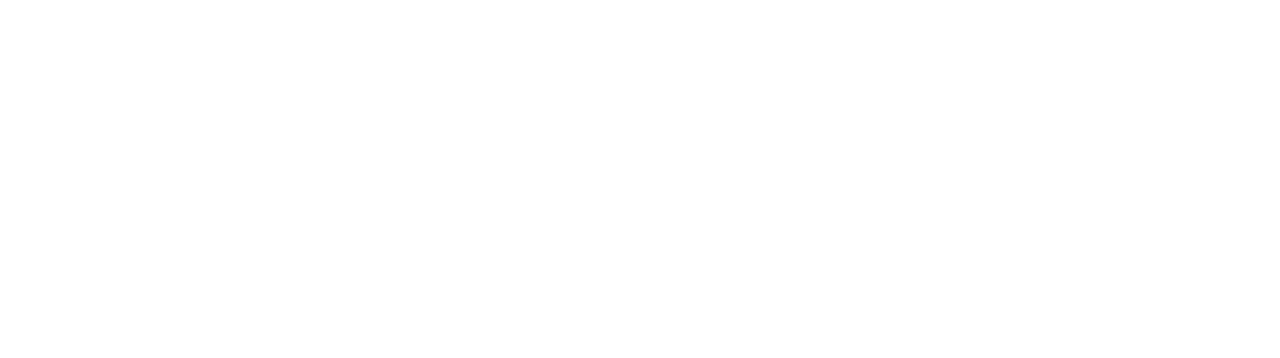
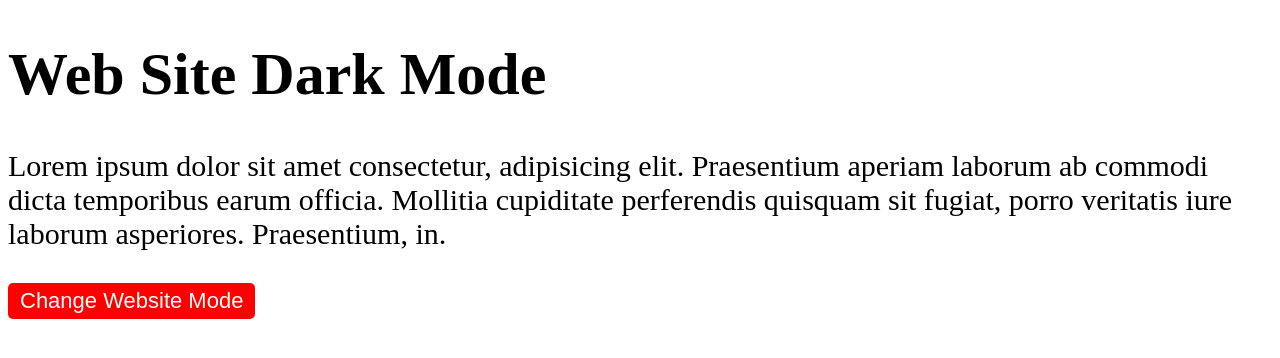
Before and after one commit to ugurakcora/DarkMode, a plain HTML site: page index.html in a window 1280 px wide. Drawn offline with Linux system fonts and the light colour scheme.

Commit message:
finished dark mode

```diff
--- a/css/style.css
+++ b/css/style.css
@@ -0,0 +1,18 @@
+body {
+    font-size: 30px;
+}
+.dark-mode{
+    background-color: #000;
+    color: #fff;
+}
+button{
+    color: white;
+    font-size: 22px;
+    background-color: red;
+    text-align: center;
+    padding: 5px 12px;
+    border-radius: 5px;
+    outline: none;
+    border: none;
+    cursor: pointer;
+}
--- a/index.html
+++ b/index.html
@@ -1,13 +1,20 @@
 <!DOCTYPE html>
 <html lang="en">
+
 <head>
     <meta charset="UTF-8">
     <meta name="viewport" content="width=device-width, initial-scale=1.0">
     <title>Dark Mode</title>
     <link rel="stylesheet" href="/css/style.css">
 </head>
+
 <body>
-
+    <h1>Web Site Dark Mode</h1>
+    <p>Lorem ipsum dolor sit amet consectetur, adipisicing elit. Praesentium aperiam laborum ab commodi dicta temporibus
+        earum officia. Mollitia cupiditate perferendis quisquam sit fugiat, porro veritatis iure laborum asperiores.
+        Praesentium, in.</p>
+    <button onclick="changeMode()">Change Website Mode</button>
 </body>
 <script src="/js/script.js"></script>
+
 </html>
--- a/js/script.js
+++ b/js/script.js
@@ -0,0 +1,4 @@
+function changeMode(){
+    var element = document.body;
+    element.classList.toggle("dark-mode");
+}
```
